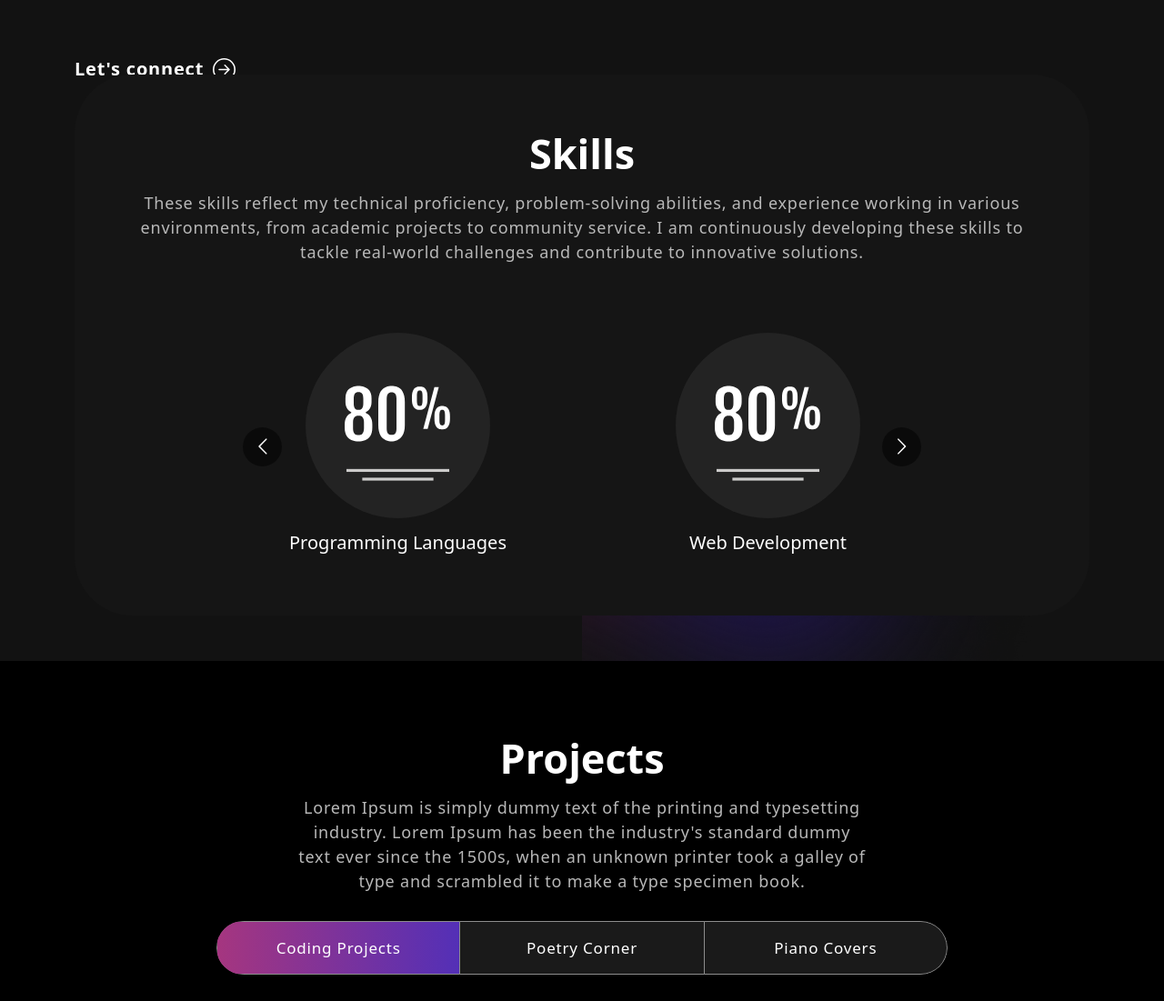
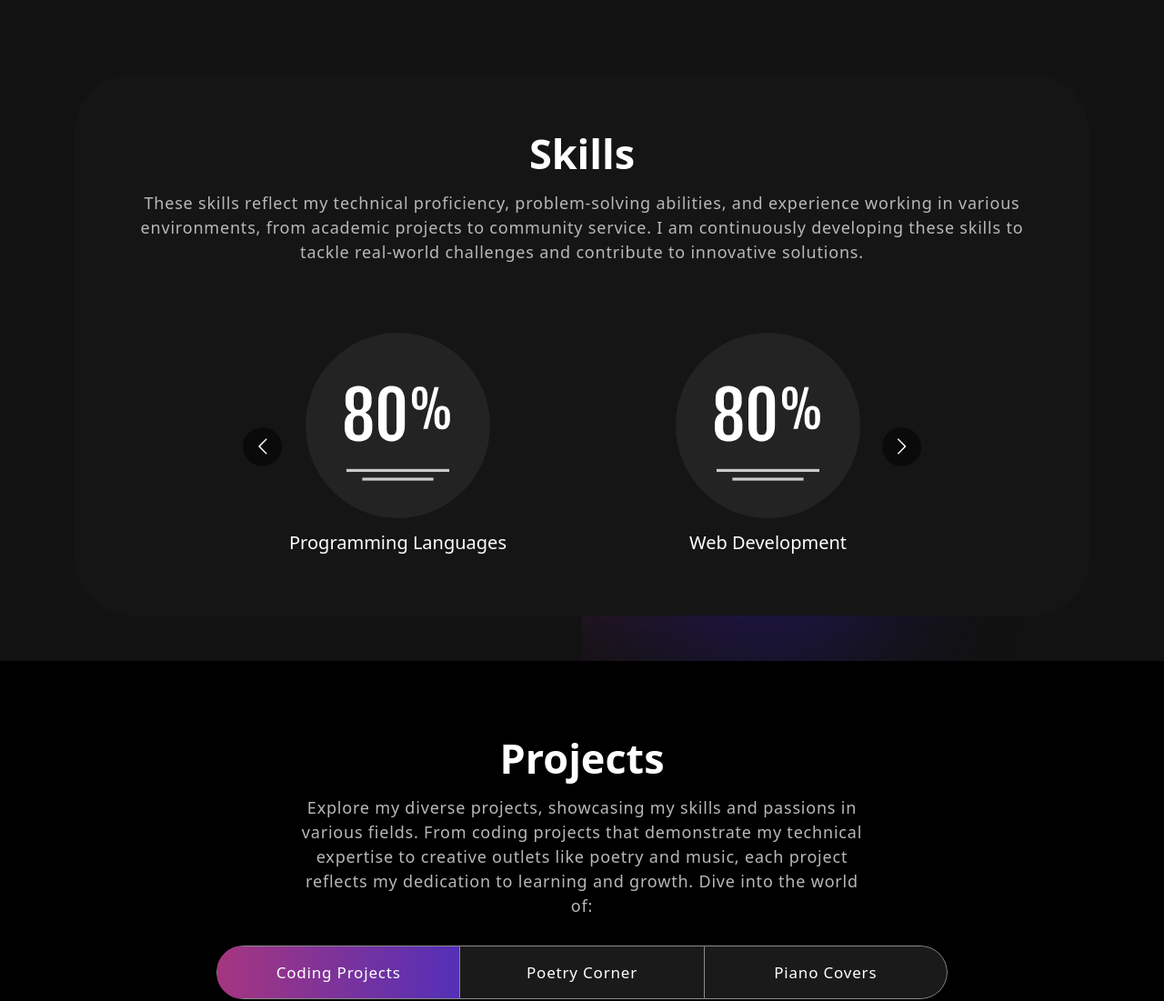
Before and after one commit to manjari19/manjari19.github.io, a React (Create React App) app in the folder personal-portfolio/: page / in a window 1280 px wide. Shown: the part 808-1909 px from the top of the page at 91% size. Built offline with nearby package versions, Linux system fonts and the light colour scheme.

Commit message:
updated necessary images in project.js. poetry and piano to be updated

```diff
--- a/personal-portfolio/src/App.css
+++ b/personal-portfolio/src/App.css
@@ -237,7 +237,7 @@ nav.navbar .navbar-toggler[aria-expanded="true"] .navbar-toggler-icon {
 .banner {
   margin-top: 0;
   padding: 260px 0 100px 0;
-  background-image: url('./assets/img/banner-bg.png');
+  background-image: url('./assets/img/banner-bg.jpg');
   background-position: center; /* Center the background image */
   background-size: cover; /* Ensure the background covers the entire section */
   background-repeat: no-repeat;
@@ -485,7 +485,7 @@ nav.navbar .navbar-toggler[aria-expanded="true"] .navbar-toggler-icon {
 /* Contacts Section */
 
 .contact {
-  background: linear-gradient(90.21deg, #AA367C -5.91%, #4A2FBD 111.58%);
+  background: linear-gradient(90.21deg, #eeaeca -5.91%, #94bbe9 111.58%);
   padding: 60px 0 200px 0;
 }
 .contact img {
--- a/personal-portfolio/src/components/Banner.js
+++ b/personal-portfolio/src/components/Banner.js
@@ -62,7 +62,6 @@ export const Banner = () => {
 
 I am passionate about applying my technical knowledge to real-world challenges while continuously growing as a developer. I'm eager to contribute to projects that enhance user experience and solve meaningful problems.
                         </p>
-                        <button onClick={() => console.log('connect')}>Let's connect<ArrowRightCircle size={25}/></button>
                     </Col>
                     <Col xs={12} md={6} xl={5}>
                         <img src={headerImg} alt="Header image" />
--- a/personal-portfolio/src/components/Projects.js
+++ b/personal-portfolio/src/components/Projects.js
@@ -52,7 +52,7 @@ export const Projects = () => {
               {({ isVisible }) =>
               <div className={isVisible ? "animate__animated animate__fadeIn": ""}>
                 <h2>Projects</h2>
-                <p>Lorem Ipsum is simply dummy text of the printing and typesetting industry. Lorem Ipsum has been the industry's standard dummy text ever since the 1500s, when an unknown printer took a galley of type and scrambled it to make a type specimen book.</p>
+                <p>Explore my diverse projects, showcasing my skills and passions in various fields. From coding projects that demonstrate my technical expertise to creative outlets like poetry and music, each project reflects my dedication to learning and growth. Dive into the world of:</p>
                 <Tab.Container id="projects-tabs" defaultActiveKey="first">
                   <Nav variant="pills" className="nav-pills mb-5 justify-content-center align-items-center" id="pills-tab">
                     <Nav.Item>
```
Also changed, not shown: personal-portfolio/src/assets/img/banner-bg.jpg (added).
